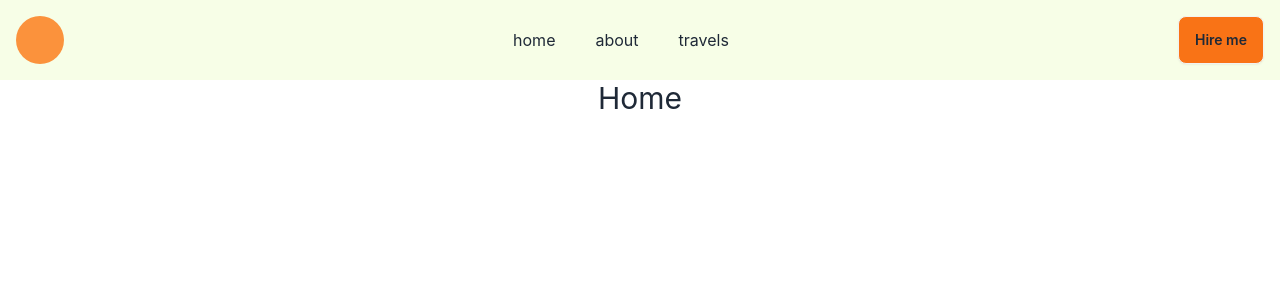
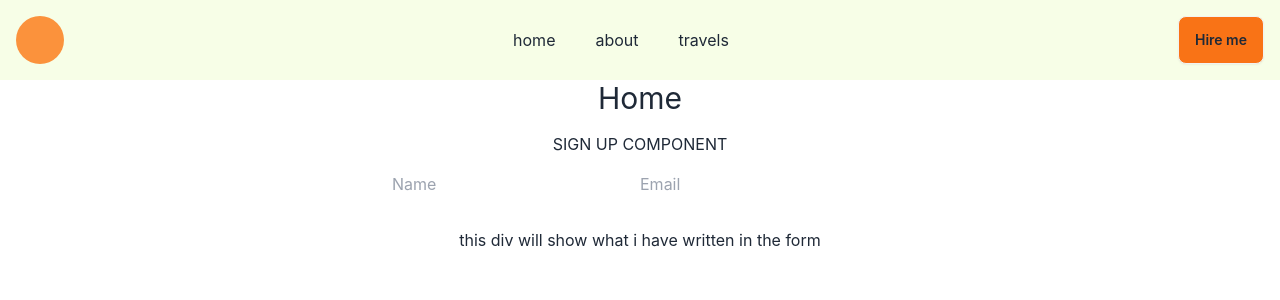
Before and after one commit to Reaz2020/portfolio-react, a React (Create React App) app in the folder portfolio-frontend/: page / in a window 1280 px wide. Shown: the top 300 px of the page. Built offline with nearby package versions, Linux system fonts and the light colour scheme.

Commit message:
made a form, added its input to form object using usestate

```diff
--- a/portfolio-frontend/src/Home.js
+++ b/portfolio-frontend/src/Home.js
@@ -1,4 +1,5 @@
 import Navbar from "./Navbar";
+import SignUp from "./signUp.js";
 
 
 const Home = () => {
@@ -6,6 +7,10 @@ const Home = () => {
 
      <>
      <h1 className="text-center text-3xl ">Home</h1>
+
+     <SignUp />
+
+
 
 
 
--- /dev/null
+++ b/portfolio-frontend/src/signUp.js.js
@@ -0,0 +1,48 @@
+import React, { useState } from 'react'
+
+const SignUp = () => {
+
+
+
+  const [form,setForm]=useState({})
+
+
+  function handleForm(e){
+    setForm({
+
+      ...form,
+      [e.target.name]:e.target.value
+
+    })
+  }
+
+
+
+
+  return (
+    <div>
+
+      <h1 className='text-center my-4'>SIGN UP COMPONENT</h1>
+
+      <form action="" className='text-center'>
+
+
+
+        <input type="text" placeholder='Name' name='name' onChange={handleForm}/>
+        <input type="text" placeholder='Email' name='email' onChange={handleForm}/>
+
+
+      </form>
+
+      <div className='text-center mt-8'><h1>this div will show what i have written in the form</h1>
+
+      {form.name} <br />
+      {form.email}
+
+      </div>
+
+    </div>
+  )
+}
+
+export default SignUp
```
